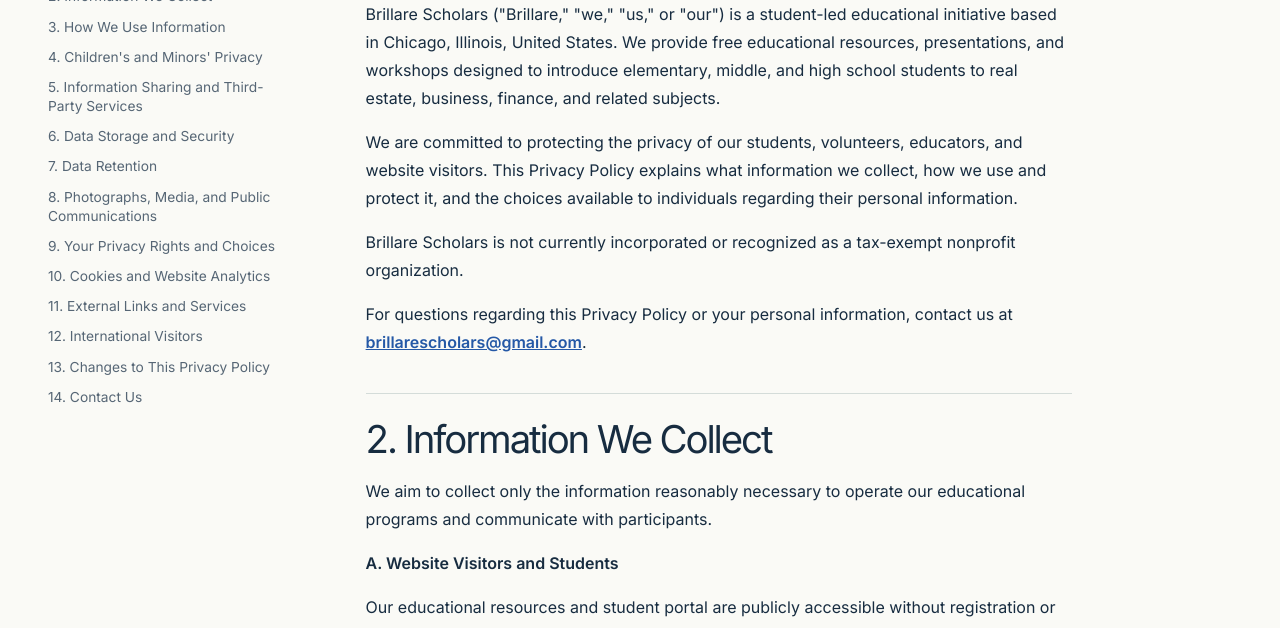
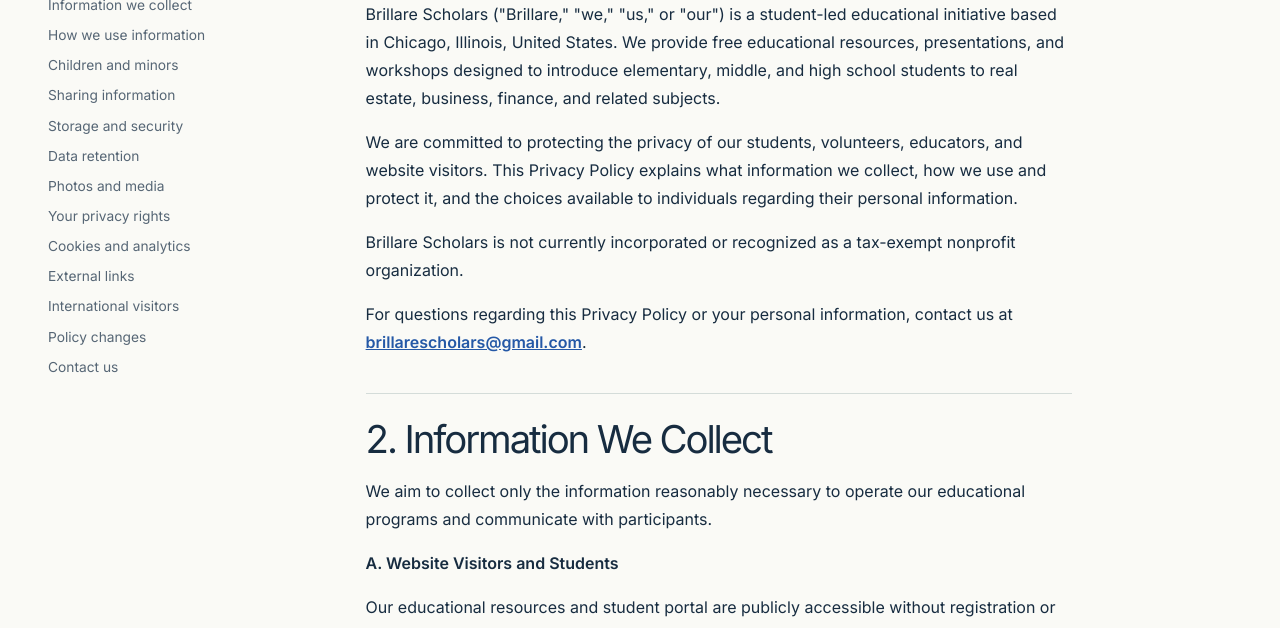
Before and after one commit to AndrewJMinkin/brillarerealestate, a website: page privacy-policy/index.html in a window 1280 px wide. Shown: the part 472-1100 px from the top of the page. Drawn offline with Linux system fonts and the light colour scheme.

Commit message:
Show permanent policy contents with text-only active state

```diff
--- a/privacy-policy/index.html
+++ b/privacy-policy/index.html
@@ -18,8 +18,8 @@
       href="https://fonts.googleapis.com/css2?family=Inter:wght@400;500;600&family=Instrument+Serif:ital@0;1&display=swap"
       rel="stylesheet"
     />
-  <link rel="stylesheet" href="/policy.css" />
-    <script src="/policy.js" defer></script></head>
+  <link rel="stylesheet" href="/policy.css?v=text-only" />
+    <script src="/policy.js?v=text-only" defer></script></head>
   <body>
     <a class="skip-link" href="#top">Skip to content</a>
 
@@ -53,22 +53,22 @@
     <main id="top">
       <section class="page-hero"><div class="wrap"><h1>Privacy Policy</h1><p>Last Updated: November 18, 2026</p></div></section>
       <div class="wrap policy-layout">
-        <aside class="policy-index"><details open><summary>On this page</summary>
-          <div class="policy-links" role="navigation" aria-label="Document sections"><a href="#1-about-brillare-scholars">1. About Brillare Scholars</a>
-<a href="#2-information-we-collect">2. Information We Collect</a>
-<a href="#3-how-we-use-information">3. How We Use Information</a>
-<a href="#4-children-s-and-minors-privacy">4. Children's and Minors' Privacy</a>
-<a href="#5-information-sharing-and-third-party-services">5. Information Sharing and Third-Party Services</a>
-<a href="#6-data-storage-and-security">6. Data Storage and Security</a>
-<a href="#7-data-retention">7. Data Retention</a>
-<a href="#8-photographs-media-and-public-communications">8. Photographs, Media, and Public Communications</a>
-<a href="#9-your-privacy-rights-and-choices">9. Your Privacy Rights and Choices</a>
-<a href="#10-cookies-and-website-analytics">10. Cookies and Website Analytics</a>
-<a href="#11-external-links-and-services">11. External Links and Services</a>
-<a href="#12-international-visitors">12. International Visitors</a>
-<a href="#13-changes-to-this-privacy-policy">13. Changes to This Privacy Policy</a>
-<a href="#14-contact-us">14. Contact Us</a></div>
-        </details></aside>
+        <aside class="policy-index"><p class="contents-label">Contents</p>
+          <div class="policy-links" role="navigation" aria-label="Document sections"><a href="#1-about-brillare-scholars">About Brillare</a>
+<a href="#2-information-we-collect">Information we collect</a>
+<a href="#3-how-we-use-information">How we use information</a>
+<a href="#4-children-s-and-minors-privacy">Children and minors</a>
+<a href="#5-information-sharing-and-third-party-services">Sharing information</a>
+<a href="#6-data-storage-and-security">Storage and security</a>
+<a href="#7-data-retention">Data retention</a>
+<a href="#8-photographs-media-and-public-communications">Photos and media</a>
+<a href="#9-your-privacy-rights-and-choices">Your privacy rights</a>
+<a href="#10-cookies-and-website-analytics">Cookies and analytics</a>
+<a href="#11-external-links-and-services">External links</a>
+<a href="#12-international-visitors">International visitors</a>
+<a href="#13-changes-to-this-privacy-policy">Policy changes</a>
+<a href="#14-contact-us">Contact us</a></div>
+        </aside>
         <article class="policy-copy"><h2 id="1-about-brillare-scholars" tabindex="-1">1. About Brillare Scholars</h2>
 <p>Brillare Scholars ("Brillare," "we," "us," or "our") is a student-led educational initiative based in Chicago, Illinois, United States. We provide free educational resources, presentations, and workshops designed to introduce elementary, middle, and high school students to real estate, business, finance, and related subjects.</p>
 <p>We are committed to protecting the privacy of our students, volunteers, educators, and website visitors. This Privacy Policy explains what information we collect, how we use and protect it, and the choices available to individuals regarding their personal information.</p>
```
